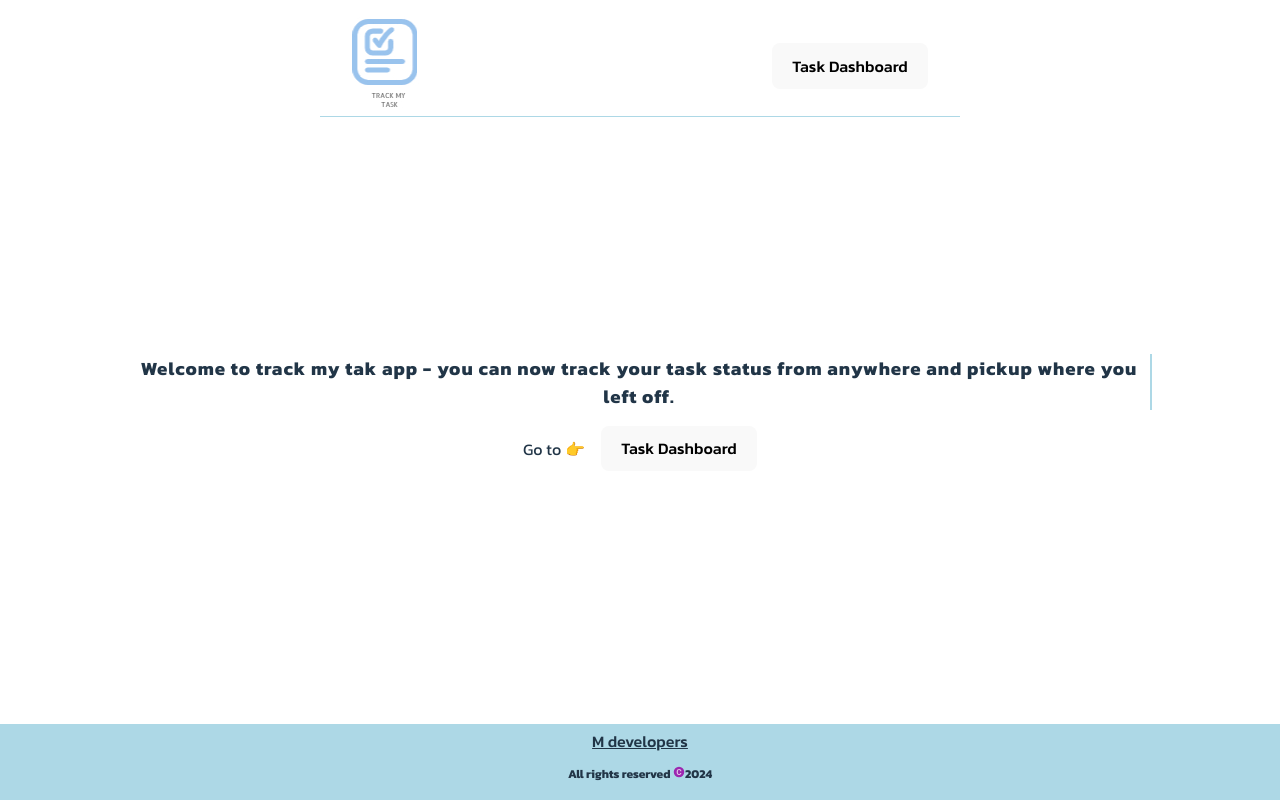
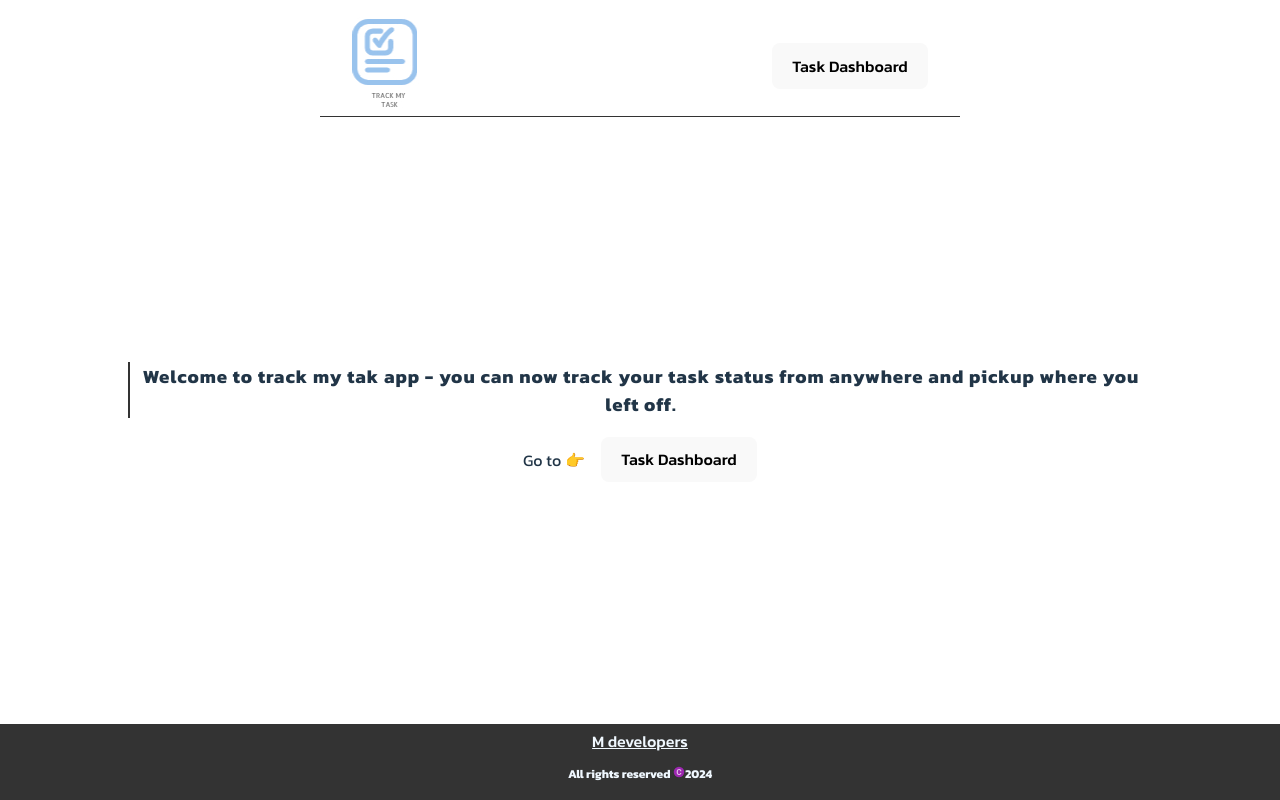
Before and after one commit to utpal74/task-tracker-react-vite-app, a React (Vite) app: page / in a window 1280 px wide. Built offline with nearby package versions, Linux system fonts and the light colour scheme.

Commit message:
.\src\App.css

```diff
--- a/src/App.css
+++ b/src/App.css
@@ -2,6 +2,10 @@
 *::after,
 *::before {
   box-sizing: border-box;
+}
+
+:root {
+  --primary-color: #333;
 }
 
 #root {
@@ -37,8 +41,9 @@ footer {
 
 footer {
   width: 100vw;
-  background-color: lightblue;
+  background-color: var(--primary-color);
   padding: .325rem;
+  color: aliceblue;
 }
 
 footer>div>a {
@@ -55,7 +60,8 @@ header {
   padding: 0 2rem;
   margin: 0 auto;
   margin-top: 1rem;
-  border-bottom: 1px solid lightblue;
+  border-bottom: 1px solid var(--primary-color);
+  ;
 }
 
 .header-btn {
@@ -90,7 +96,6 @@ header {
 .ci-done-btn {
   font-size: 1.125rem;
   margin-top: .45rem;
-  box-shadow: 0px 1px 10px 0px lightblue;
   margin-left: .55rem;
 }
 
@@ -104,7 +109,8 @@ header {
 
 .task,
 .create-task-form {
-  box-shadow: 0px 1px 10px 0px lightblue;
+  box-shadow: 0px 1px 10px 0px var(--primary-color);
+  ;
   border-radius: 10px;
 }
 
@@ -142,7 +148,8 @@ header {
   top: 0;
   width: 80%;
   height: 80%;
-  background-color: lightblue;
+  background-color: var(--primary-color);
+  ;
   margin: auto auto;
 }
 
@@ -152,7 +159,8 @@ header {
 
 input.fields {
   padding: .5rem;
-  border: 1px solid lightblue;
+  border: 1px solid var(--primary-color);
+  ;
   border-radius: 10px;
   font-size: inherit;
   font-weight: inherit;
@@ -201,7 +209,8 @@ textarea {
 
 textarea.fields,
 input.fields {
-  border: 1px solid lightblue;
+  border: 1px solid var(--primary-color);
+  ;
   width: 30%;
   font-family: inherit;
   outline: none;
@@ -214,22 +223,17 @@ textarea.fields {
 
 .desc>h3 {
   overflow: hidden;
-  border-right: .15em solid lightblue;
-  margin: 0 auto;
+  border-left: .15em solid var(--primary-color);
+  ;
   letter-spacing: .05em;
-  animation:
-    typing 3.5s steps(40, end),
-    blink-caret .75s step-end infinite;
+  opacity: 0;
+  animation: fadeIn 5s forwards;
 }
 
 /* The typing effect */
-@keyframes typing {
-  from {
-    width: 0
-  }
-
+@keyframes fadeIn {
   to {
-    width: 100%
+    opacity: 1;
   }
 }
 
```
